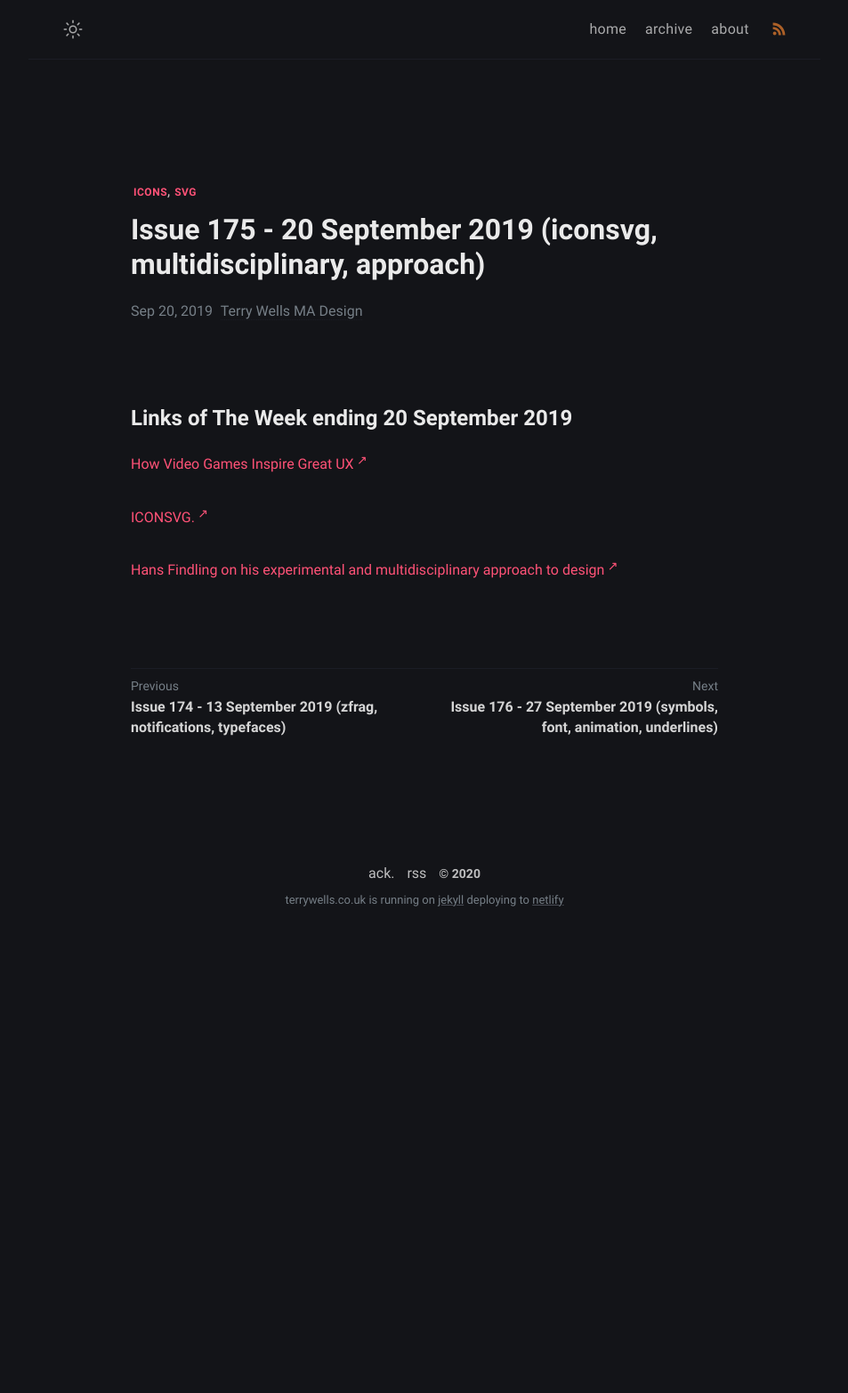
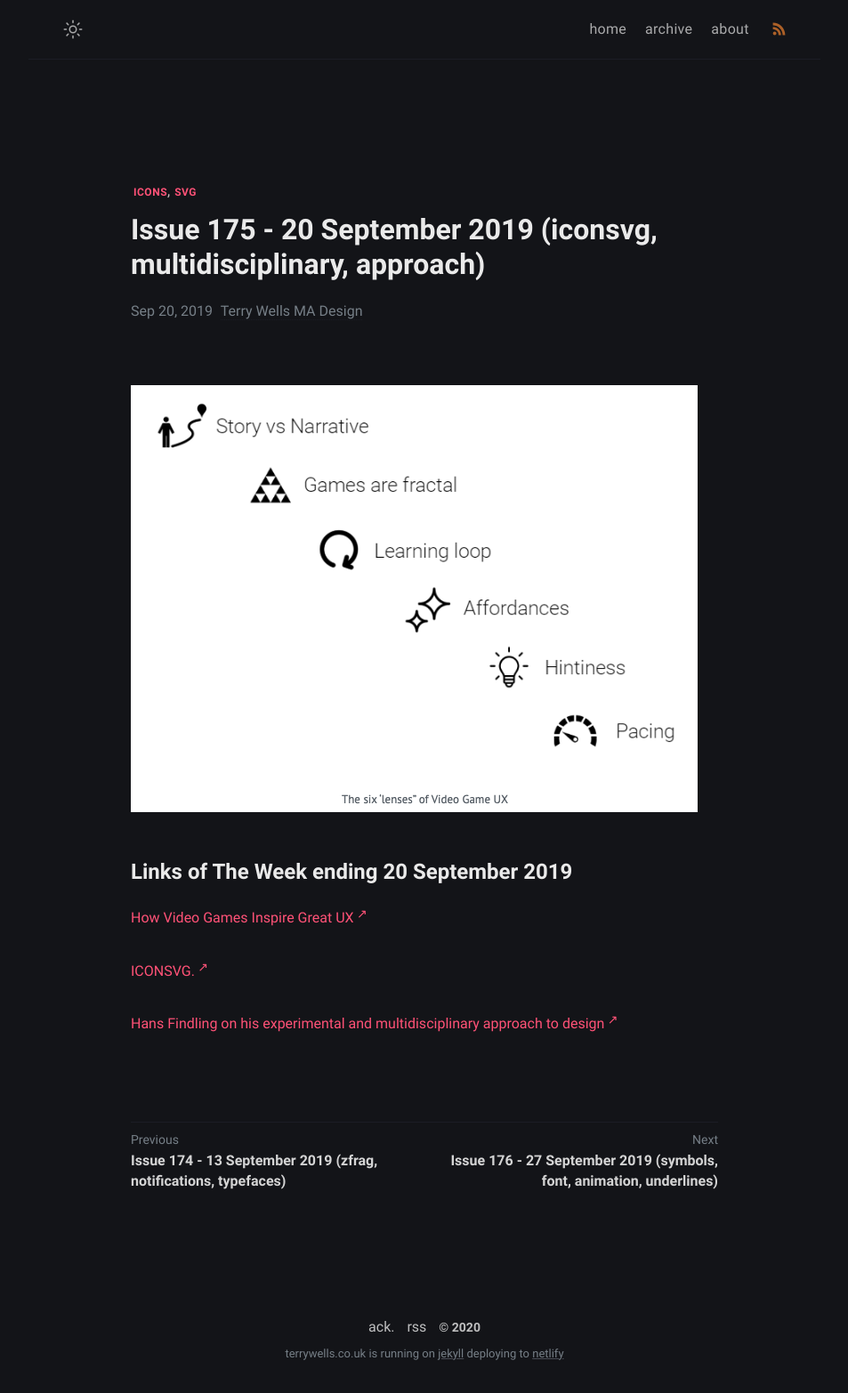
Before and after one commit to wristtattoo/jekyll-klise, a Jekyll site: the page built from _posts/2020-11-03-issue-175-20-september-2019-iconsvg-multidisciplinary-approach.md, in a window 1280 px wide. Shown: the whole page at 89% size, without its empty margins (163-1116 px from the left). Built offline with Jekyll 4.4.1, drawn with Linux system fonts in a browser that asks for light colours; a script that is not in the unit is left out; before the commit the page ends 1056 px from its top, so only the background shows below that.

Commit message:
Update Links of The Week “2020-11-03-issue-175-20-september-2019-iconsvg-multidisciplinary-approach”

```diff
--- a/_posts/2020-11-03-issue-175-20-september-2019-iconsvg-multidisciplinary-approach.md
+++ b/_posts/2020-11-03-issue-175-20-september-2019-iconsvg-multidisciplinary-approach.md
@@ -4,6 +4,8 @@ title: Issue 175 - 20 September 2019 (iconsvg, multidisciplinary, approach)
 tags: icons svg
 date: 2019-09-20T15:47:01.388Z
 ---
+![How Video Games Inspire Great UX](/assets/uploads/issue-175.png "How Video Games Inspire Great UX")
+
 # Links of The Week ending 20 September 2019
 
 <a href="https://jenson.org/games/" title="How Video Games Inspire Great UX" alt="How Video Games Inspire Great UX" target="_blank">How Video Games Inspire Great UX</a>
```
Also changed, not shown: assets/uploads/issue-175.png (added).
